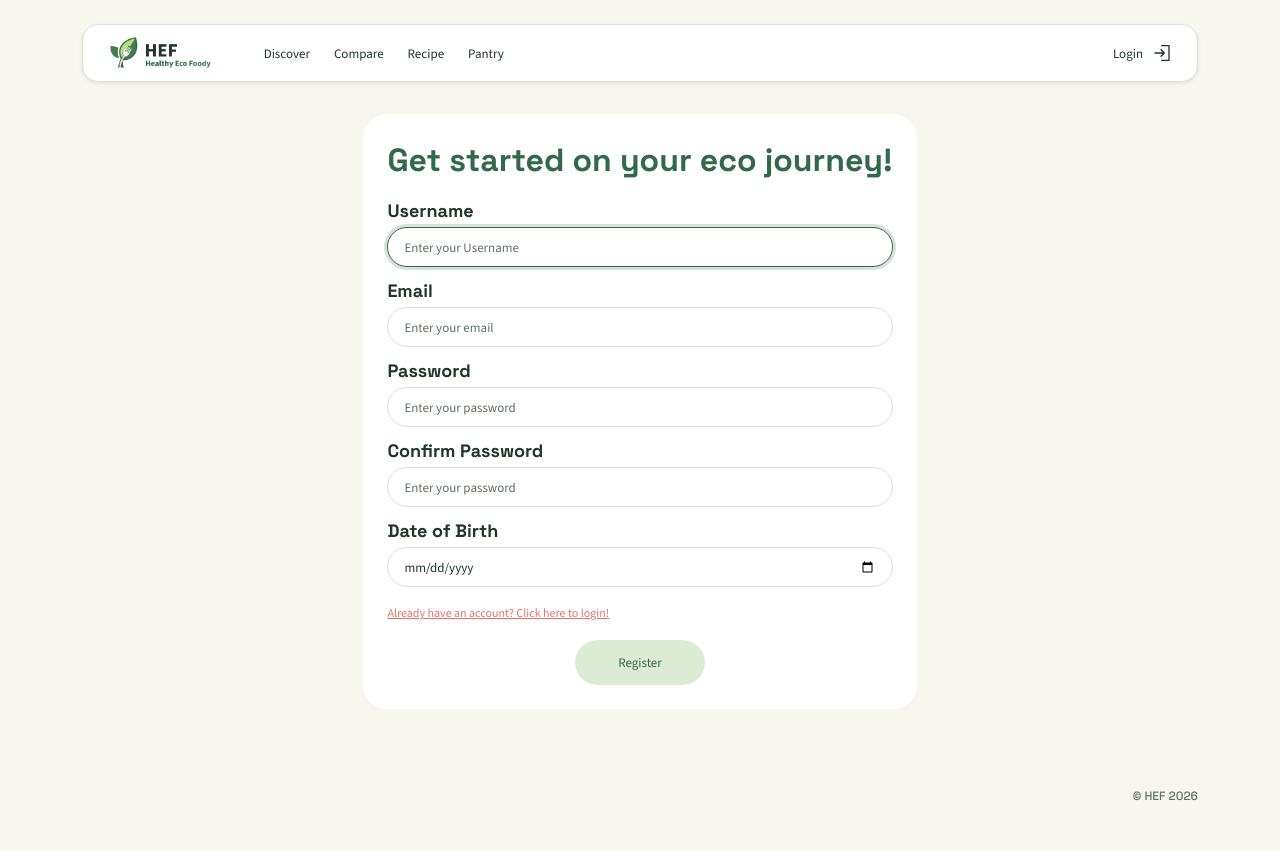
After one commit to PBP-D-Kelompok-13/Website-HEF, a Django app: page /register/ in a window 1280 px wide. The commit adds this page. Run offline with Django 5.2, Linux system fonts and the light colour scheme.

Commit message:
feat: implement login and register pages and backend - Refactor dari awalnya yang menggunakan dalam bentuk modal melalui HTMX menjadi dedicated pages dengan HTML POST biasa - Updated AI documentation untuk feature branch ini

```diff
--- a/main/forms.py
+++ b/main/forms.py
@@ -1,6 +1,9 @@
 from django import forms
-from django.contrib.auth.forms import UserCreationForm
+from django.contrib.auth.forms import UserCreationForm, AuthenticationForm
 from .models import CustomUser
+
+def style(field, placeholder):
+    field.widget.attrs.update({'class': 'hef-input', 'placeholder': placeholder})
 
 class CustomUserCreationForm(UserCreationForm):
     class Meta(UserCreationForm.Meta):
@@ -9,3 +12,23 @@ class CustomUserCreationForm(UserCreationForm):
         widgets = {
             'date_of_birth': forms.DateInput(attrs={'type': 'date'}),
         }
+
+    def __init__(self, *args, **kwargs):
+        kwargs.setdefault('auto_id', 'register_%s')
+        super().__init__(*args, **kwargs)
+        style(self.fields['username'], 'Enter your Username')
+        style(self.fields['email'], 'Enter your email')
+        style(self.fields['password1'], 'Enter your password')
+        style(self.fields['password2'], 'Enter your password')
+        style(self.fields['date_of_birth'], 'DD/MM/YYYY')
+        self.fields['password2'].label = 'Confirm Password'
+        self.fields['date_of_birth'].label = 'Date of Birth'
+
+class CustomAuthenticationForm(AuthenticationForm):
+    def __init__(self, *args, **kwargs):
+        kwargs.setdefault('auto_id', 'login_%s')
+        super().__init__(*args, **kwargs)
+        style(self.fields['username'], 'Enter your Username')
+        style(self.fields['password'], 'Enter your password')
+        # Keep focus on the page heading until the user chooses a field.
+        self.fields['username'].widget.attrs.pop('autofocus', None)
--- /dev/null
+++ b/static/css/auth.css
@@ -0,0 +1,89 @@
+/* Shared styling for dedicated authentication pages and their form components. */
+.hef-auth-card {
+  background-color: var(--hef-surface-card);
+  border: none;
+  border-radius: 24px;
+  padding: 24px;
+}
+
+.auth-page-shell {
+  min-height: calc(100vh - 180px);
+  display: flex;
+  align-items: center;
+  justify-content: center;
+  padding-top: 2rem;
+  padding-bottom: 2rem;
+}
+
+.hef-auth-title {
+  text-align: center;
+  color: var(--hef-brand-forest);
+  margin-bottom: 16px;
+}
+
+.hef-field { margin-bottom: 12px; }
+
+.hef-label {
+  display: block;
+  font-family: 'Space Grotesk', sans-serif;
+  font-weight: 700;
+  font-size: 18px;
+  line-height: 24px;
+  color: var(--hef-text-primary);
+  margin-bottom: 4px;
+}
+
+.hef-input {
+  width: 100%;
+  height: 40px;
+  padding: 0 16px;
+  border: 1px solid var(--hef-border-default);
+  border-radius: 999px;
+  background-color: var(--hef-surface-card);
+  font-family: 'Source Sans 3', sans-serif;
+  font-size: 13px;
+  color: var(--hef-text-primary);
+}
+
+.hef-input::placeholder { color: var(--hef-text-secondary); }
+
+.hef-input:focus {
+  outline: none;
+  border-color: var(--hef-brand-forest);
+  box-shadow: 0 0 0 3px rgba(50, 105, 74, 0.2);
+}
+
+.hef-error {
+  margin: 4px 0 0 16px;
+  font-size: 12px;
+  color: var(--hef-brand-watermelon);
+}
+
+.hef-field:has(.hef-error) .hef-input { border-color: var(--hef-brand-watermelon); }
+
+.hef-switch-link {
+  display: inline-block;
+  margin: 4px 0 16px;
+  font-family: 'Source Sans 3', sans-serif;
+  font-size: 12px;
+  color: var(--hef-brand-watermelon);
+  text-decoration: underline;
+}
+
+.hef-auth-actions {
+  display: flex;
+  flex-direction: column;
+  gap: 8px;
+}
+
+.hef-auth-actions button { width: 100%; }
+
+@media (min-width: 576px) {
+  .hef-auth-actions {
+    flex-direction: row;
+    justify-content: center;
+    gap: 16px;
+  }
+
+  .hef-auth-actions button { width: auto; min-width: 130px; }
+}
--- a/static/css/style.css
+++ b/static/css/style.css
@@ -161,7 +161,8 @@ h2, .h2 {
 }
 
 .btn-hef-primary,
-.btn-hef-secondary {
+.btn-hef-secondary,
+.btn-hef-danger {
   display: inline-flex;
   flex-direction: row;
   justify-content: center;
@@ -203,6 +204,15 @@ h2, .h2 {
   color: #32694A !important;
 }
 
+.btn-hef-danger {
+  background-color: var(--hef-brand-watermelon);
+  color: var(--hef-text-primary) !important;
+}
+
+.btn-hef-danger:hover {
+  background-color: #D9644F;
+}
+
 /* ================================
    MOBILE & RESPONSIVE BREAKPOINTS
    ================================ */
--- a/templates/base.html
+++ b/templates/base.html
@@ -34,7 +34,7 @@
 
                     <!-- Right Group: Login Link -->
                     <div class="d-flex align-items-center">
-                        <a href="#" class="login-link text-decoration-none d-flex align-items-center gap-2">
+                        <a href="{% url 'main:login_account' %}" class="login-link text-decoration-none d-flex align-items-center gap-2">
                             <span>Login</span>
                             <svg width="22" height="20" viewBox="0 0 33 30" fill="none" xmlns="http://www.w3.org/2000/svg">
                                 <path d="M16 4H27V26H16M6 15H20M15 20L20 15L15 10" stroke="currentColor" stroke-width="2" stroke-linecap="round" stroke-linejoin="round"/>
@@ -97,7 +97,7 @@
                     <!-- Sidebar Footer: Login Button -->
                     <div>
                         <hr class="hef-sidebar-divider mb-3">
-                        <a href="#" class="login-link text-decoration-none d-flex align-items-center justify-content-between py-1">
+                        <a href="{% url 'main:login_account' %}" class="login-link text-decoration-none d-flex align-items-center justify-content-between py-1">
                             <span>Login</span>
                             <svg width="24" height="22" viewBox="0 0 33 30" fill="none" xmlns="http://www.w3.org/2000/svg">
                                 <path d="M16 4H27V26H16M6 15H20M15 20L20 15L15 10" stroke="currentColor" stroke-width="2" stroke-linecap="round" stroke-linejoin="round"/>
--- /dev/null
+++ b/templates/pages/components/_field.html
@@ -0,0 +1,7 @@
+<div class="hef-field">
+  <label class="hef-label" for="{{ field.id_for_label }}">{{ field.label }}</label>
+  {{ field }}
+  {% for error in field.errors %}
+    <p class="hef-error">{{ error }}</p>
+  {% endfor %}
+</div>
--- /dev/null
+++ b/templates/pages/components/register.html
@@ -0,0 +1,37 @@
+{% extends 'base.html' %}
+{% load static %}
+
+{% block title %}Register | Healthy Eco Foody{% endblock %}
+
+{% block head %}
+<link rel="stylesheet" href="{% static 'css/auth.css' %}">
+{% endblock %}
+
+{% block content %}
+<main class="container auth-page-shell">
+  <section class="hef-auth-card" aria-labelledby="register-page-title">
+    <form id="register-form" method="post" action="{% url 'main:register_account' %}">
+      {% csrf_token %}
+      <h1 class="hef-auth-title" id="register-page-title">Get started on your eco journey!</h1>
+
+      {% for error in form.non_field_errors %}
+        <p class="hef-error">{{ error }}</p>
+      {% endfor %}
+
+      {% include "pages/components/_field.html" with field=form.username %}
+      {% include "pages/components/_field.html" with field=form.email %}
+      {% include "pages/components/_field.html" with field=form.password1 %}
+      {% include "pages/components/_field.html" with field=form.password2 %}
+      {% include "pages/components/_field.html" with field=form.date_of_birth %}
+
+      <a href="{% url 'main:login_account' %}" class="hef-switch-link">
+        Already have an account? Click here to login!
+      </a>
+
+      <div class="hef-auth-actions">
+        <button type="submit" class="btn-hef-secondary">Register</button>
+      </div>
+    </form>
+  </section>
+</main>
+{% endblock %}
--- a/templates/pages/landing_page.html
+++ b/templates/pages/landing_page.html
@@ -23,7 +23,7 @@
 
             <div class="hef-hero-cta-group d-flex flex-column flex-sm-row align-items-center gap-2 gap-md-3 w-100">
                 <a href="#tools" class="btn-hef-primary">Explore HEF</a>
-                <a href="#" class="btn-hef-primary btn-fill-white">Get Started</a>
+                <a href="{% url 'main:register_account' %}" class="btn-hef-primary btn-fill-white">Get Started</a>
             </div>
         </div>
 
```
Also changed, not shown: docs/ai-documentation.md (+1 -0 lines), templates/pages/components/login.html (added, +34 -0 lines), templates/modals/login.html (deleted), templates/modals/register.html (deleted), 1 other file.
